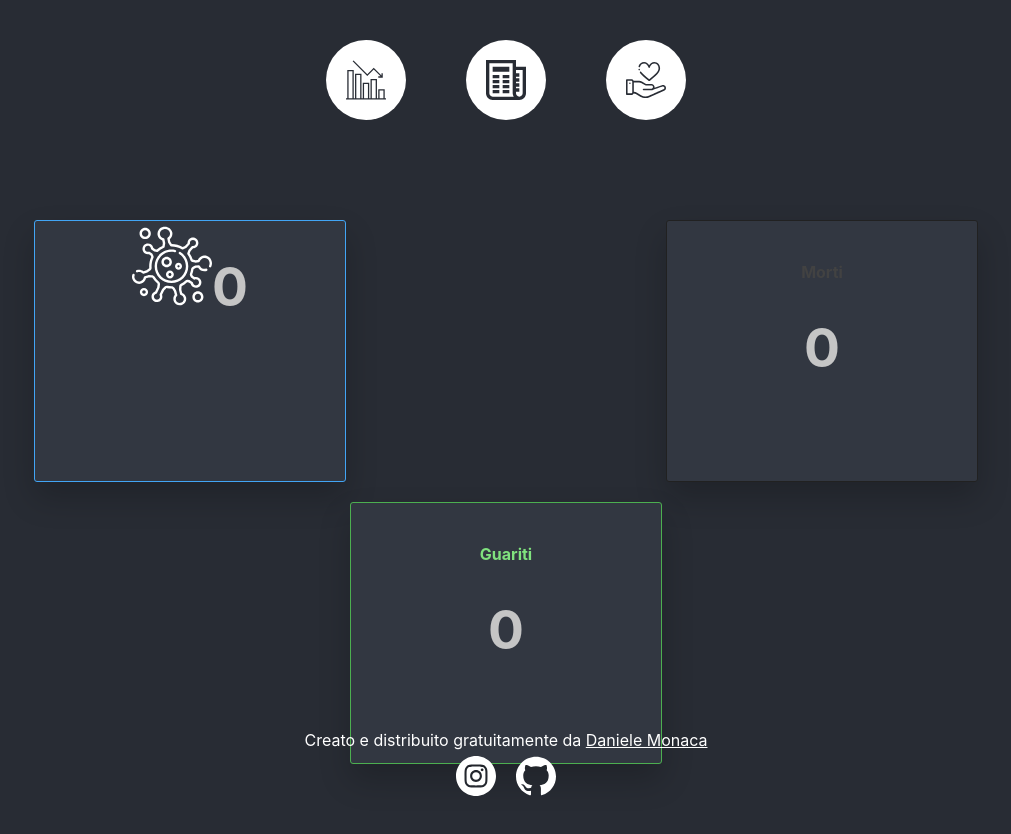
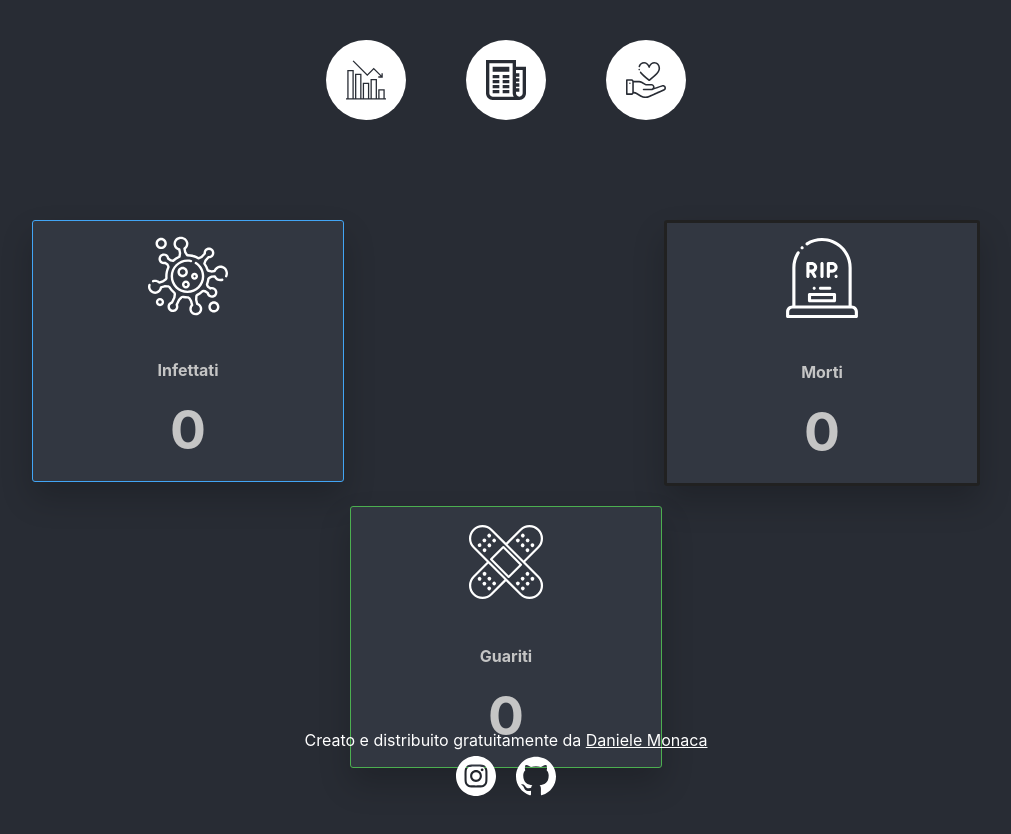
Before and after one commit to danielemonaca/covid-19-italy, a React (Create React App) app: page / in a window 1280 px wide. Shown: the top 834 px of the page, without its empty margins (134-1145 px from the left). Built offline with nearby package versions, Linux system fonts and the light colour scheme; no server answers; a web font is replaced by a local one.

Commit message:
Refactoring Navbar

```diff
--- a/src/constants.js
+++ b/src/constants.js
@@ -92,8 +92,8 @@ export const ICONS = {
       id='Layer_1'
       data-name='Layer 1'
       viewBox='0 0 128 128'
-      width='50'
-      height='50'
+      width='80'
+      height='80'
     >
       <title>BAND AID</title>
       <circle
@@ -275,10 +275,8 @@ export const ICONS = {
       x='0px'
       y='0px'
       viewBox='0 0 512.002 512.002'
-      style='enable-background:new 0 0 512.002 512.002;'
+      //style='enable-background:new 0 0 512.002 512.002;'
       xmlSpace='preserve'
-      width='512'
-      height='512'
     >
       <g>
         <g>
--- a/src/navbar/Navbar.js
+++ b/src/navbar/Navbar.js
@@ -7,6 +7,10 @@ import './navbar-css/navbar-css.css';
 function Navbar() {
   return (
     <div className='navbar'>
+      {console.log(
+        'windows.location.pathname in Navbar',
+        window.location.pathname
+      )}
       <StatsIcon
         className='iconComponent'
         active={window.location.pathname === '/stats' ? true : false}
--- a/src/pages/Stats.js
+++ b/src/pages/Stats.js
@@ -31,7 +31,6 @@ class Stats extends Component {
       death: lastStats.deaths,
       recovered: lastStats.recovered
     });
-    console.log('ciao belli', lastStats);
   }
 
   render() {
@@ -45,6 +44,7 @@ class Stats extends Component {
           <div class='container'>
             <div class='item contaminated-item'>
               <svg
+                style={{ marginTop: 10 }}
                 xmlns='http://www.w3.org/2000/svg'
                 width='80'
                 height='80'
@@ -52,14 +52,35 @@ class Stats extends Component {
               >
                 {ICONS.VIRUS}
               </svg>
+              <p className='lessMargin'> Infettati </p>
               <p className='someMargin'>{this.state.infected}</p>
             </div>
+
             <div class='item deaths-item'>
-              <p class='deaths'>Morti</p>
+              <svg
+                style={{ marginTop: 10 }}
+                xmlns='http://www.w3.org/2000/svg'
+                width='80'
+                height='80'
+                fill='white'
+              >
+                {ICONS.RIP}
+              </svg>
+              <p className='lessMargin'>Morti</p>
               <p className='someMargin'>{this.state.death}</p>
             </div>
+
             <div class='item recovered-item'>
-              <p class='recovered'>Guariti</p>
+              <svg
+                style={{ marginTop: 10 }}
+                xmlns='http://www.w3.org/2000/svg'
+                width='80'
+                height='80'
+                fill='white'
+              >
+                {ICONS.BANDAID}
+              </svg>
+              <p className='lessMargin'>Guariti</p>
               <p className='someMargin'>{this.state.recovered}</p>
             </div>
           </div>
--- a/src/pages/style/Stats.css
+++ b/src/pages/style/Stats.css
@@ -32,7 +32,7 @@
 }
 
 .deaths-item {
-  border: solid 1px #212121;
+  border: solid 3px #212121;
 }
 
 .contaminated-item {
@@ -51,6 +51,11 @@
   color: #80d6ff;
 }
 
+.lessMargin {
+  margin-top: 0;
+  margin-bottom: 0;
+}
+
 .someMargin {
   display: inline-block;
   margin-top: 0;
```
